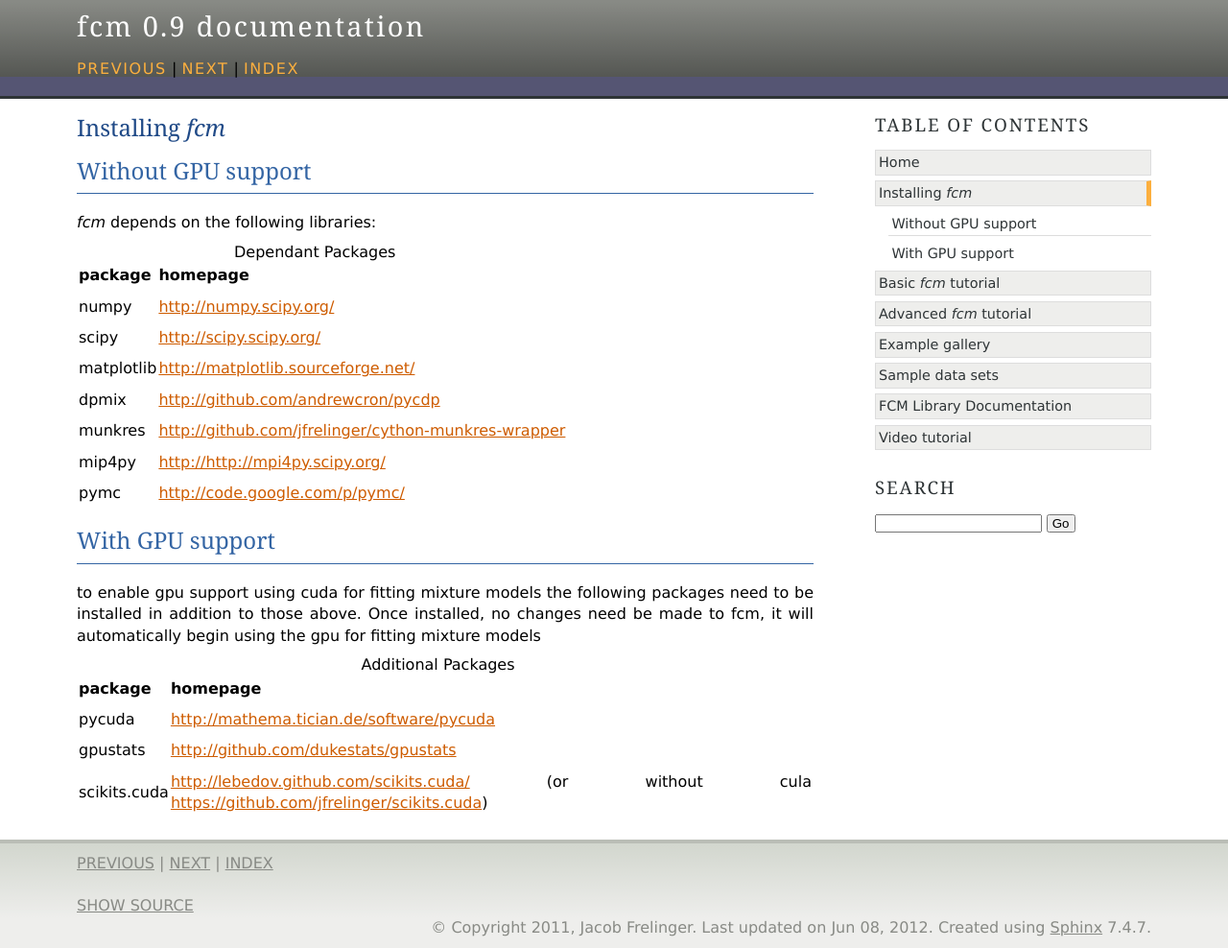
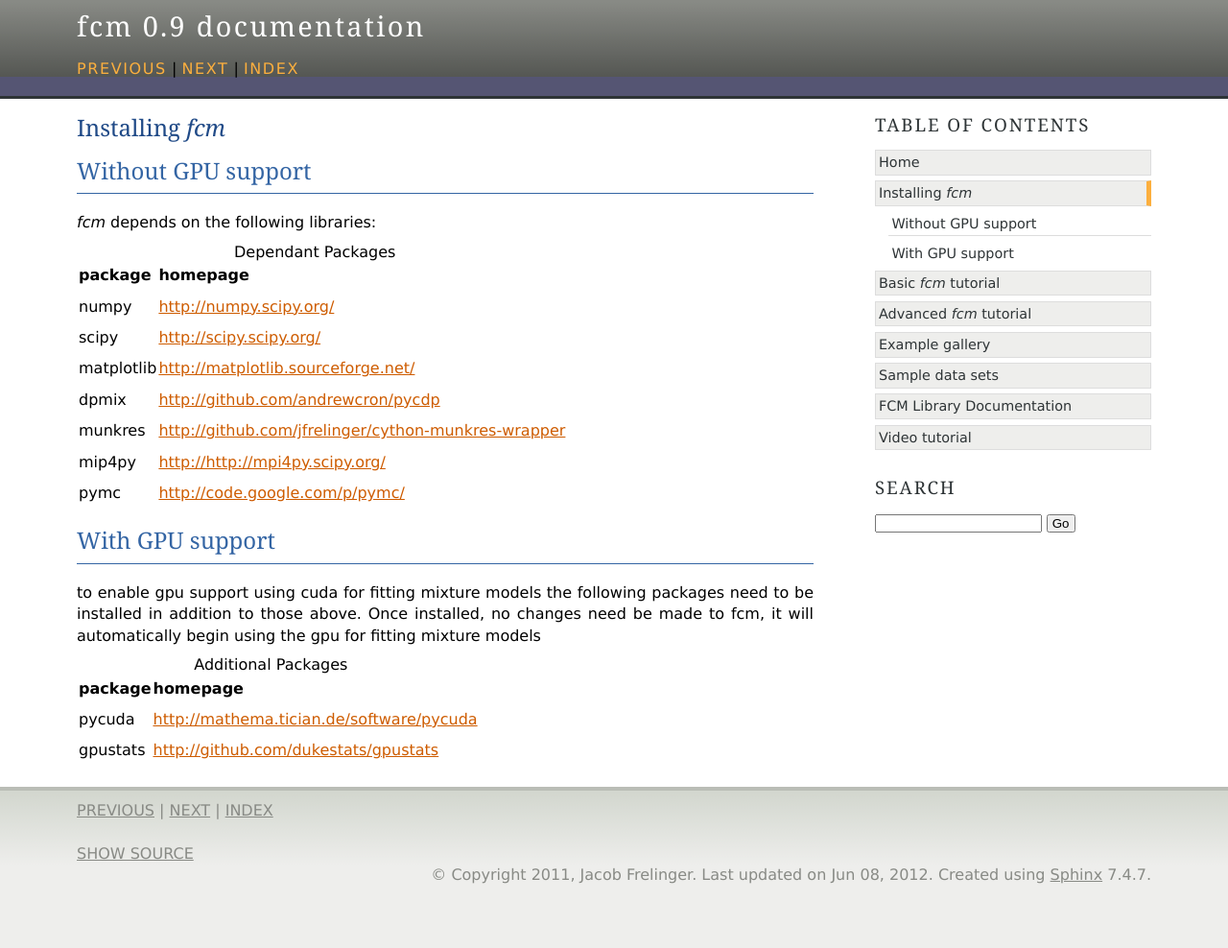
Before and after one commit to nguyen1j/py-fcm, a Sphinx documentation site: the page built from docs/source/install.rst, in a window 1280 px wide. Shown: the whole page at 96% size. Built offline with Sphinx 7.4.7, drawn with Linux system fonts in a browser that asks for light colours; formulas are drawn with MathJax 3; after the commit the page ends 933 px from its top, so only the background shows below that.

Commit message:
and remove scikits.cuda.

```diff
--- a/docs/source/install.rst
+++ b/docs/source/install.rst
@@ -34,5 +34,4 @@ be made to fcm, it will automatically begin using the gpu for fitting mixture mo
     ============  ====================================================================================================
     pycuda        http://mathema.tician.de/software/pycuda
     gpustats      http://github.com/dukestats/gpustats
-    scikits.cuda  http://lebedov.github.com/scikits.cuda/ (or without cula https://github.com/jfrelinger/scikits.cuda)
     ============  ====================================================================================================
```
